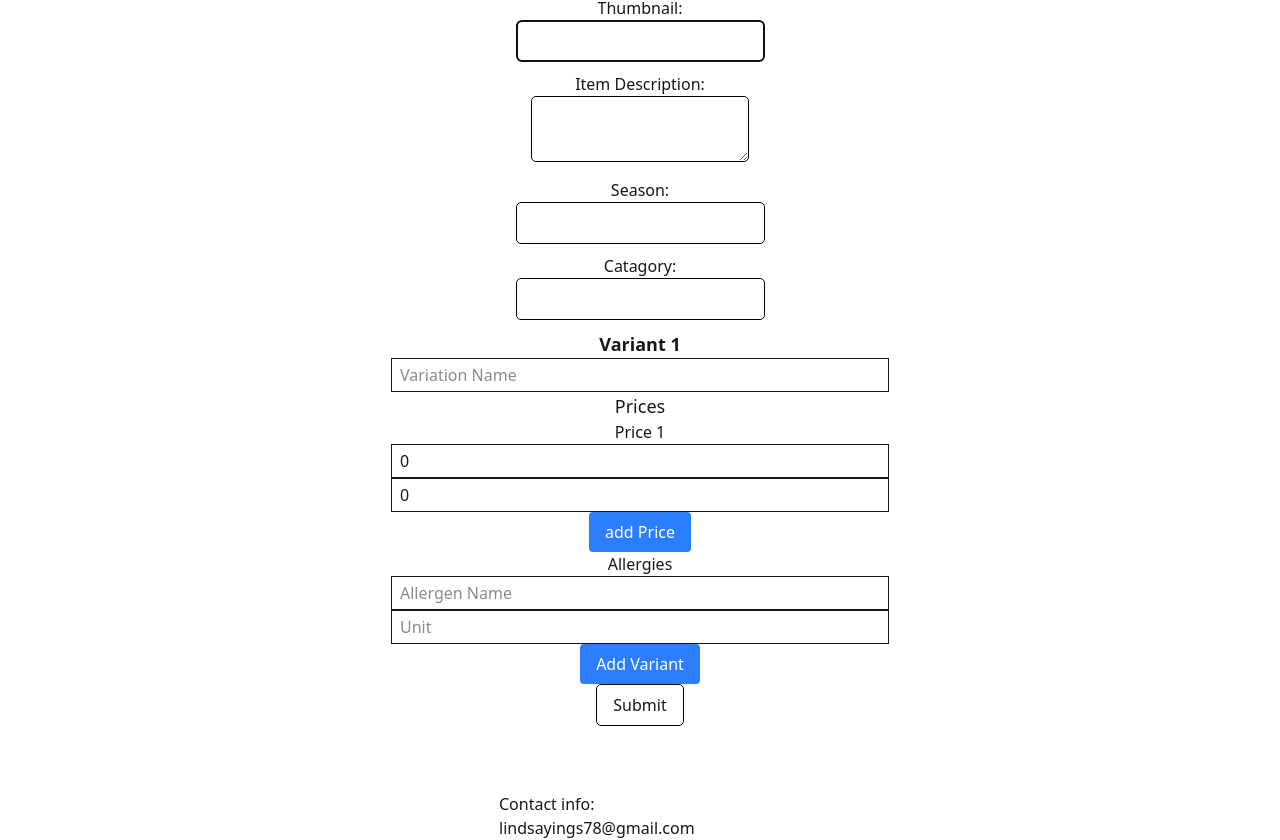
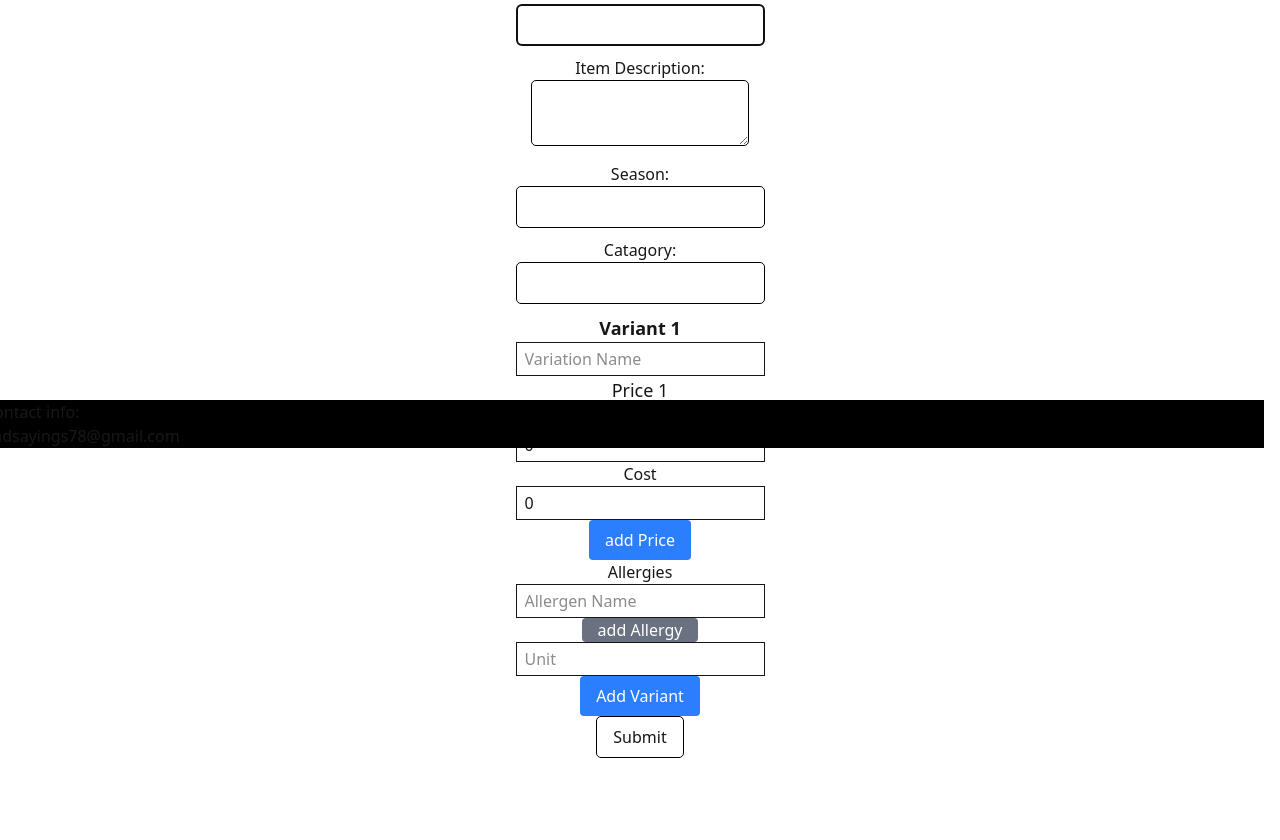
Before and after one commit to ings2371/Lindsays_Baked_Goods, a Next.js app: page /new-Item in a window 1280 px wide. Shown: the part 352-1192 px from the top of the page. After the commit the page ends 1110 px from the top, so only its background shows below. Built offline with nearby package versions, Linux system fonts and the light colour scheme; no server answers.

Commit message:
did/fix things

```diff
--- a/src/app/api/GetSignCook/route.js
+++ b/src/app/api/GetSignCook/route.js
@@ -14,6 +14,11 @@ export async function GET(request) {
         } catch (e){
             signed = null;
             console.error('JWT verification failed:', e);
+
+            cookie.set('signedIn', '', {
+                path: '/',
+                maxAge: 0, //tells browser to delete
+            })
         }
     }
 
--- a/src/app/baked-goods/page.jsx
+++ b/src/app/baked-goods/page.jsx
@@ -15,15 +15,13 @@ export default async function Page() {
   return (
     <div>
       {BakedGoods ? (
-        <div>
-        <div className="flex">
+        <div className="grid grid-cols-3 ">
             {BakedGoods.map (Baked_Good => (
                 <div key={Baked_Good._id} style={{padding: "16.5px"}}>
                     <Item Baked_Good={Baked_Good} />
                 </div>
             ))}
         </div>
-    </div>
       ) : (
         <div>No data yet.</div>
       )}
--- a/src/app/components/footer.js
+++ b/src/app/components/footer.js
@@ -1,11 +1,9 @@
-import React from 'react'
-
 const footer = () => {
   return (
-    <footer style={{ flex: '1 1 45%', minWidth: '250px', marginRight: '2rem' }}>
+    <footer className='w-full' style={{ flex: '1 1 45%', minWidth: '250px', marginRight: '2rem', backgroundColor: 'black' }}>
       <div className="container" style={{ display: 'flex', justifyContent: 'space-between', flexWrap: 'wrap' }}>
         <div>
-          <p style={{ textAlign: "left" }}>Contact info:</p>
+          <p style={{ textAlign: "left"}}>Contact info:</p>
           <p style={{ textAlign: "left" }}>
             lindsayings78@gmail.com <br />
           </p>
--- a/src/app/components/header.js
+++ b/src/app/components/header.js
@@ -111,14 +111,11 @@ const Header = () => {
                 {/* links to contact page*/}
                 <Link href="/contact" className='p-1 sm:p-3 lg:p-5'>Contact</Link>
 
-                {/* links to checkout page*/}
-				<Link href="/checkout" className='p-1 sm:p-3 lg:p-5'>Checkout</Link>
-
                 {signed ? (
                     typeof signed === 'string' && (
                     <Link href={`/${signed}`} className="p-1 sm:p-3 lg:p-5">logged in</Link>
                     )                ) : (
-                    <Link href="/" className="p-1 sm:p-3 lg:p-5">Seasonal Inventory</Link>
+				    <Link href="/checkout" className='p-1 sm:p-3 lg:p-5'>Checkout</Link>
                 )}
 			</nav>
 		</header>
--- a/src/app/globals.css
+++ b/src/app/globals.css
@@ -20,3 +20,8 @@ body {
   color: var(--foreground);
   font-family: system-ui, -apple-system, BlinkMacSystemFont, 'Segoe UI', Roboto, Oxygen, Ubuntu, Cantarell, 'Open Sans', 'Helvetica Neue', sans-serif;
 }
+
+footer {
+  position: fixed;
+  bottom: 0;
+}
--- a/src/app/layout.js
+++ b/src/app/layout.js
@@ -21,13 +21,11 @@ export const metadata = {
 export default function RootLayout({ children }) {
   return (
     <html lang="en">
-      <body  >
+      <body className={'antialiased'} >
 
-        <div className="size-full max-h-screen grid grid-rows-[20px_1fr_20px] items-center justify-items-center min-h-screen font-[family-name:var(--font-geist-sans)] pt-20 sm:pt-20">
-          <Header className="pl-0 w-full" />
-          <div className="pb-20 gap-16 sm:pl-0 sm:pr-0 md:p-20">
+        <div className="mb-20 size-full max-h-screen grid grid-rows-[20px_1fr_20px] items-center justify-items-center min-h-screen pb-20 gap-16 pt-20 sm:pt-20 md:p-20 font-[family-name:var(--font-geist-sans)]">
+          <Header className="pl-0"/>
             {children}
-          </div>
           <Footer />
 
 
--- a/src/app/new-Item/page.jsx
+++ b/src/app/new-Item/page.jsx
@@ -17,6 +17,7 @@ export default function newItem(){
     const [Season, setSeason] = useState("")
     const [Catagory, setCatagory] = useState("")
 
+    //adds a variant
     const handleAddVariant = () => {
         setDifferent_varients([...Different_varients, {
         Variation_name: '',
@@ -40,12 +41,21 @@ export default function newItem(){
         setDifferent_varients(updated);
     };
 
+    //adds a price
     const addPrice = (vIndex) => {
         const updated = [...Different_varients];
         updated[vIndex].Prices.push({Quantity: "", Cost: "" })
         setDifferent_varients(updated)
     }
 
+    //adds a allergy
+    const addAllergy = (vIndex) => {
+        const updated = [...Different_varients];
+        updated[vIndex].Different_Allergens.push({Allergen_Name: "", Can_Remove: false })
+        setDifferent_varients(updated)
+    }
+
+    //handles allergy changes
     const handleAllergenChange = (vIndex, pIndex, field, value) => {
         const updated = [...Different_varients];
         updated[vIndex].Different_Allergens[pIndex][field] = value;
@@ -148,12 +158,11 @@ export default function newItem(){
                         className="block border px-2 py-1 w-full"
                     />
                     <div>
-                            <h3 className="text-lg ">Prices</h3>
                         {variant.Prices.map((price, aIndex) => (
                             <div key={aIndex}>
-                                    <h5 >Price {aIndex + 1}</h5>
+                                <h5 className="text-lg">Price {aIndex + 1}</h5>
 
-
+                                <p>Quantity</p>
                                 <input
                                     type="text"
                                     placeholder="Quantity"
@@ -163,7 +172,7 @@ export default function newItem(){
                                     }
                                     className="border px-2 py-1 w-full"
                                 />
-
+                                <p>Cost</p>
                                 <input
                                     type="text"
                                     placeholder="Cost"
@@ -205,6 +214,12 @@ export default function newItem(){
                         ))}
                     </div>
 
+                    <button
+                        type="button"
+                        onClick={() => addAllergy(index)}
+                        className="bg-gray-500 text-white px-4 rounded"
+                    >add Allergy</button>
+
                     {/* unit of messurement */}
                     <input
                         type="text"
--- a/src/app/page.jsx
+++ b/src/app/page.jsx
@@ -28,7 +28,6 @@ export default function Home() {
         }
     }
     fetchData();
-
   }, [])
 
 
@@ -40,6 +39,7 @@ export default function Home() {
   }
 
   const onlySeas = BakedGoods.filter(products => products.Season !== 'no season')
+
   return (
     <>
         <div>
--- a/src/middleware.js
+++ b/src/middleware.js
@@ -1,6 +1,6 @@
 import { NextResponse } from 'next/server'
 
-const excludedPaths = ["/", "/baked-goods", "/contact", "/checkout"]
+const excludedPaths = ["/", "/baked-goods", "/contact", "/checkout", "/new-Item"]
 const excludePathsInclude = ["/api", "/_next", "/favicon", "/logo"]
 
 const getIp = (request) => {
@@ -16,6 +16,13 @@ const getIp = (request) => {
 
 export function middleware(request) {
   const { pathname } = request.nextUrl
+
+  if (pathname === "/new-Item") {
+    const token = request.cookies.get('signedIn')?.value;
+    if (!token) {
+      return NextResponse.redirect(new URL("/", request.url));
+    }
+  }
 
   // Skip logging if the path is excluded
   let unknownPath = true
```
Lines whose indentation alone changed are shown as unchanged.
